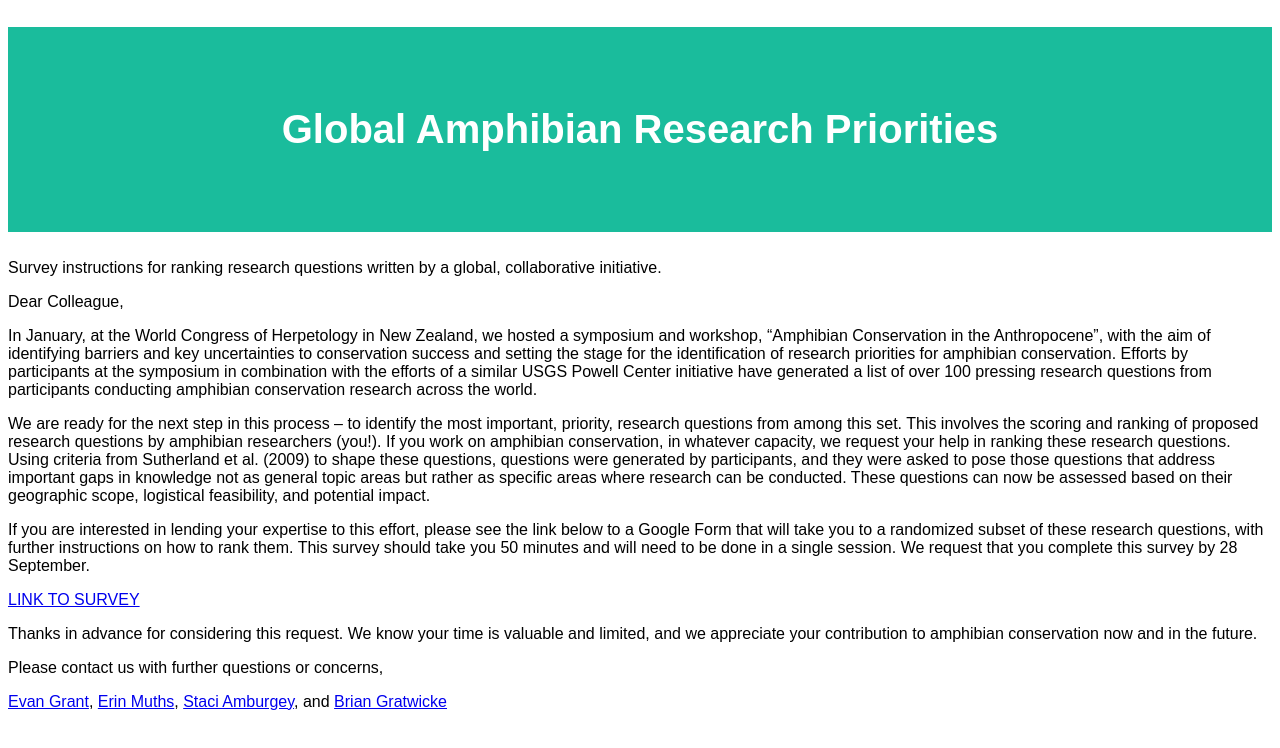
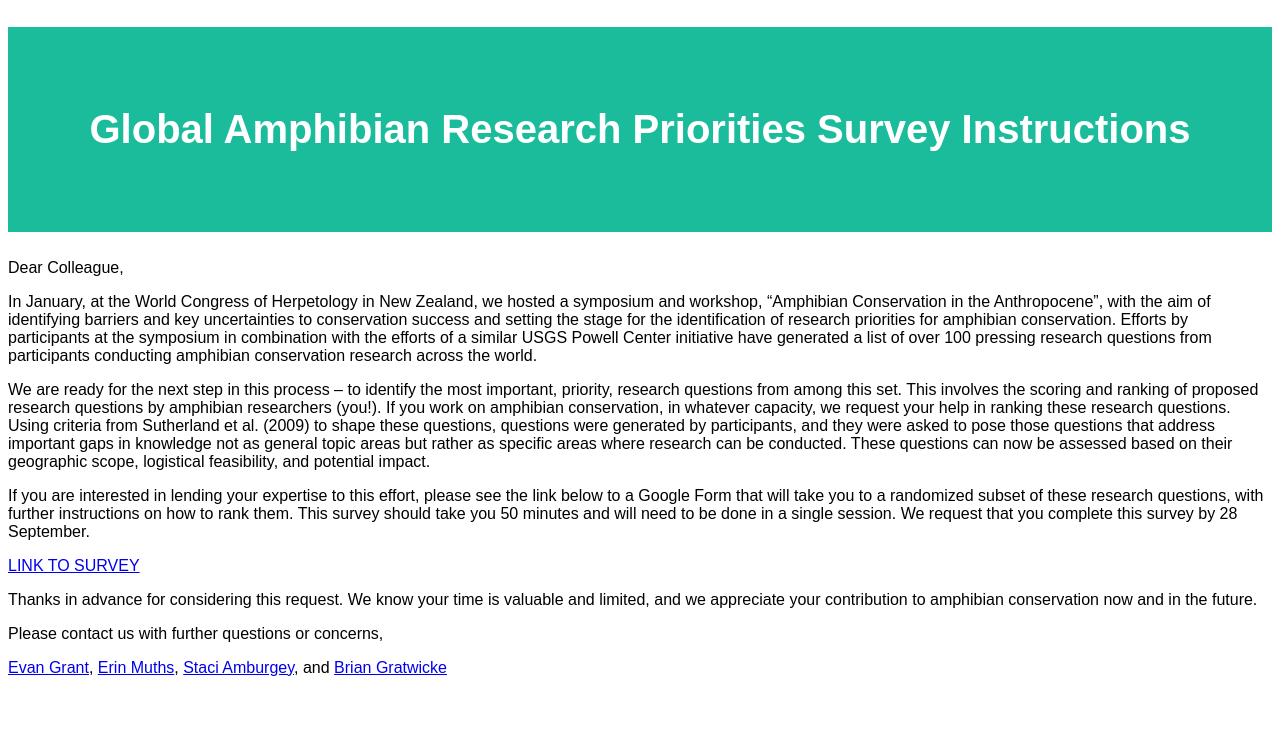
Before and after one commit to amburgey/GlobalAmphibianConservationPriorities, a plain HTML site: page index.html in a window 1280 px wide. Drawn offline with Linux system fonts and the light colour scheme.

Commit message:
Update index.html

```diff
--- a/index.html
+++ b/index.html
@@ -19,8 +19,7 @@ body {
 </head>
 <body>
 
-<h1 class="header">Global Amphibian Research Priorities</h1>
-<p>Survey instructions for ranking research questions written by a global, collaborative initiative.</p>
+<h1 class="header">Global Amphibian Research Priorities Survey Instructions</h1>
 
 <p>Dear Colleague,</p>
 
```
